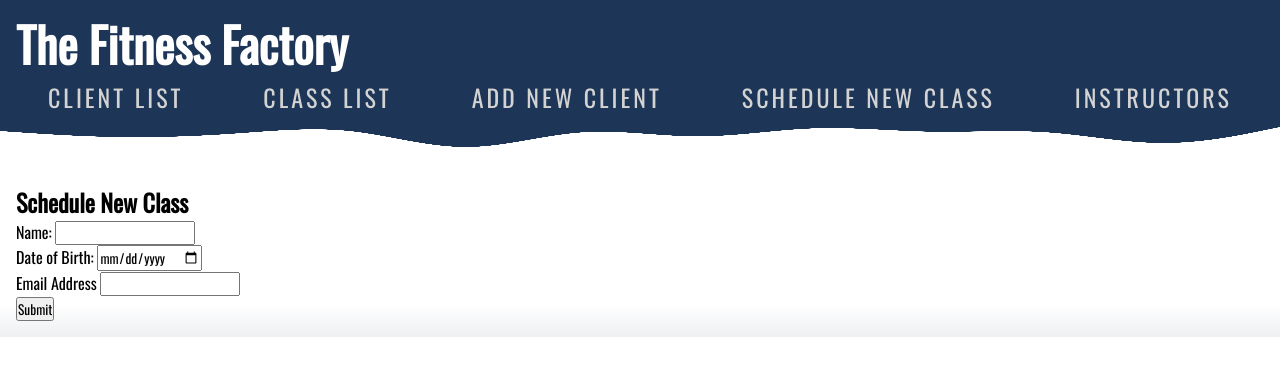
After one commit to BenCutlerAmes/Gym_Management_App, a Flask app: template templates/classes/new.html in a window 1280 px wide. The commit adds this page. Shown: the top 376 px of the page. Run offline with Flask 2, Linux system fonts and the light colour scheme; the template is opened without the code that fills it, so the values that code supplies are empty.

Commit message:
background gradient added and position fixed

```diff
--- a/controllers/classes_controller.py
+++ b/controllers/classes_controller.py
@@ -10,3 +10,7 @@ classes_blueprint = Blueprint("classes",__name__)
 def show_all_classes():
     classes = lesson_repo.select_all()
     return render_template("classes/classes.html",classes = classes)
+
+@classes_blueprint.route("/classes", methods = ['POST'])
+def schedule_new_lesson(lesson):
+    pass
--- a/static/css/style.css
+++ b/static/css/style.css
@@ -50,7 +50,7 @@ header a {
 
 .menu_container ul li a {
     position: relative;
-    font-size: 5em;
+    font-size: 3em;
     font-weight: bold;
     text-decoration: none;
     letter-spacing: 2px;
@@ -118,6 +118,9 @@ header a {
 
 main {
     padding: 1em;
+    background: rgb(255,255,255);
+    background: linear-gradient(180deg, rgba(255,255,255,1) 38%, rgba(29,53,87,1) 91%);
+    background-attachment: fixed;
 }
 
 .searches {
@@ -152,6 +155,7 @@ main {
     line-height: 18px;
     margin-bottom: 10px;
     flex-direction:row;
+    background-color: white;
 }
 
 .individual_client a {
--- /dev/null
+++ b/templates/classes/new.html
@@ -0,0 +1,17 @@
+{% extends "base.html" %}
+{% block content %}
+
+<h2>Schedule New Class</h2>
+
+<form action="/class" method="post">
+    <label for="name">Name:</label>
+    <input type="text" id="name" name="name"><br>
+    <label for="date_of_birth"> Date of Birth:</label>
+    <input type="date" id="date_of_birth" name="date_of_birth"><br>
+    <label for="email_address">Email Address</label>
+    <input type="email" id="email_address" name="email_address"><br>
+    <input type="submit">
+</form>
+
+
+{% endblock%}
```
